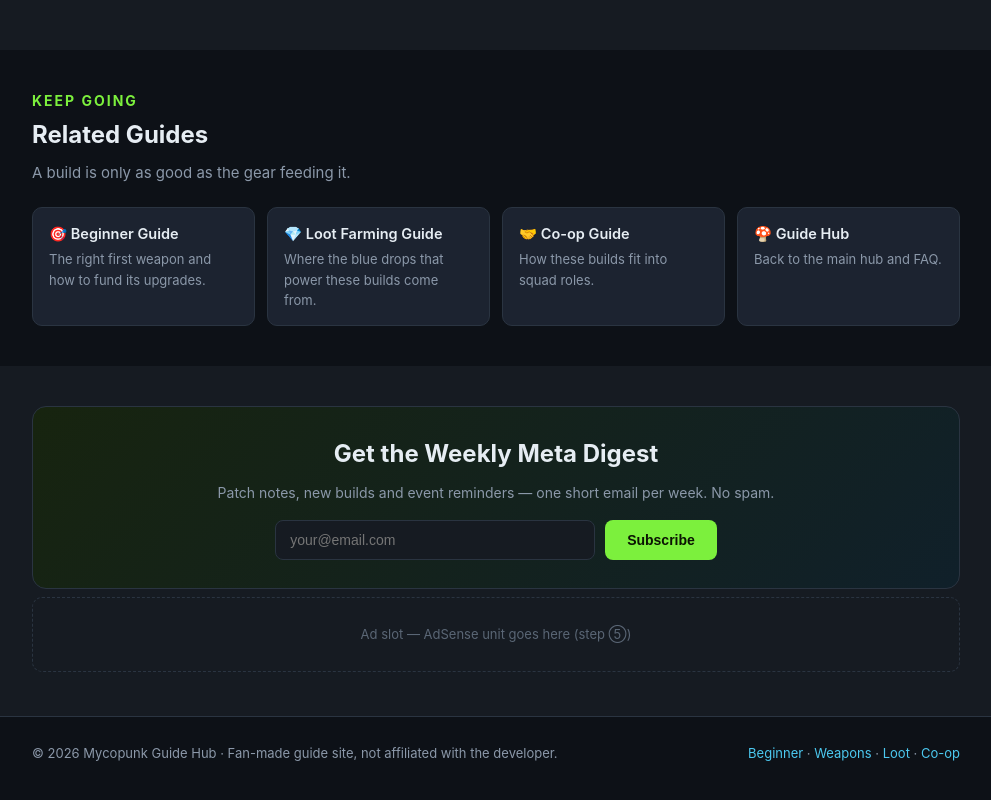
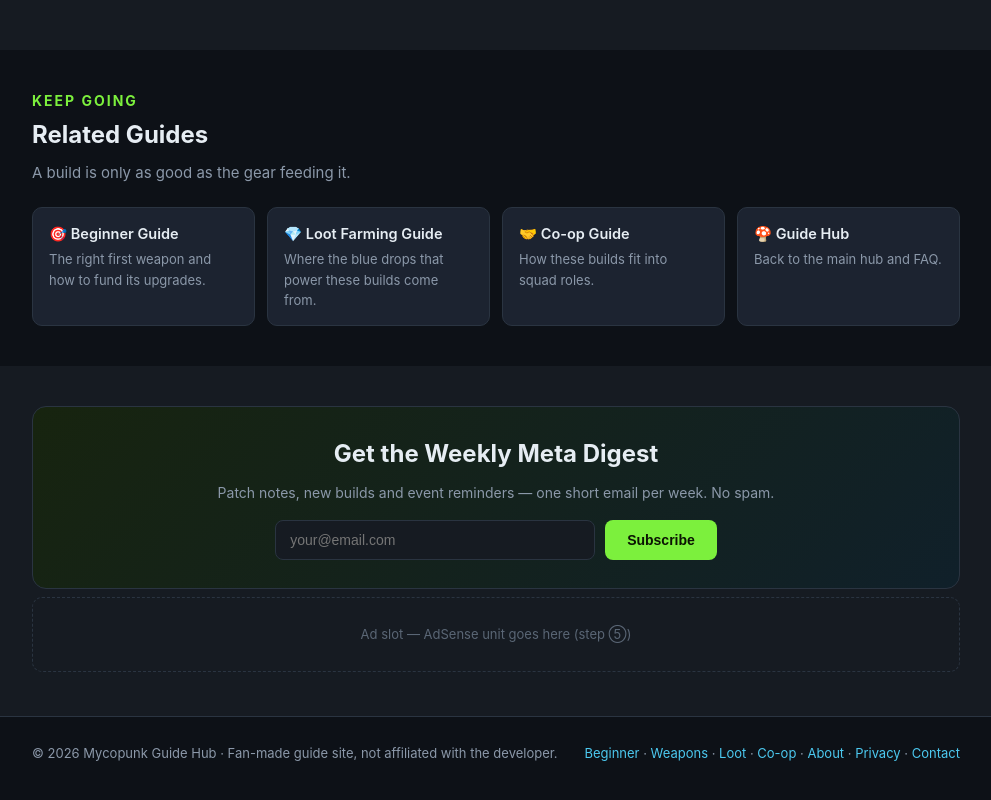
Before and after one commit to Ard3321/mycopunk-guide, a plain HTML site: page best-weapons.html in a window 1280 px wide. Shown: the part 1675-2475 px from the top of the page, without its empty margins (144-1135 px from the left). Drawn offline with Linux system fonts and the light colour scheme.

Commit message:
Update best-weapons.html

```diff
--- a/best-weapons.html
+++ b/best-weapons.html
@@ -118,7 +118,7 @@
 <footer>
   <div class="wrap cols">
     <div>© 2026 Mycopunk Guide Hub · Fan-made guide site, not affiliated with the developer.</div>
-    <div><a href="beginner-guide.html">Beginner</a> · <a href="best-weapons.html">Weapons</a> · <a href="loot-farming.html">Loot</a> · <a href="co-op-tips.html">Co-op</a></div>
+    <div><a href="beginner-guide.html">Beginner</a> · <a href="best-weapons.html">Weapons</a> · <a href="loot-farming.html">Loot</a> · <a href="co-op-tips.html">Co-op</a> · <a href="about.html">About</a> · <a href="privacy.html">Privacy</a> · <a href="contact.html">Contact</a></div>
   </div>
 </footer>
 
```
